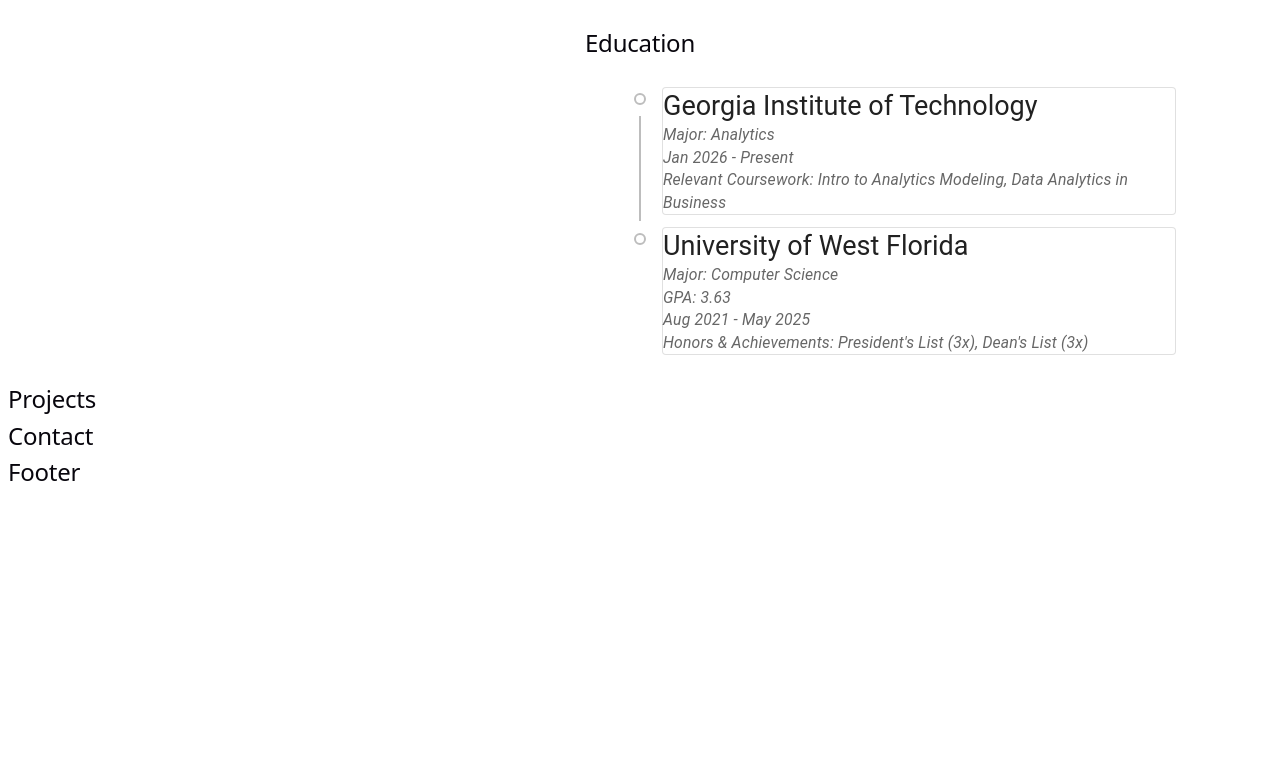
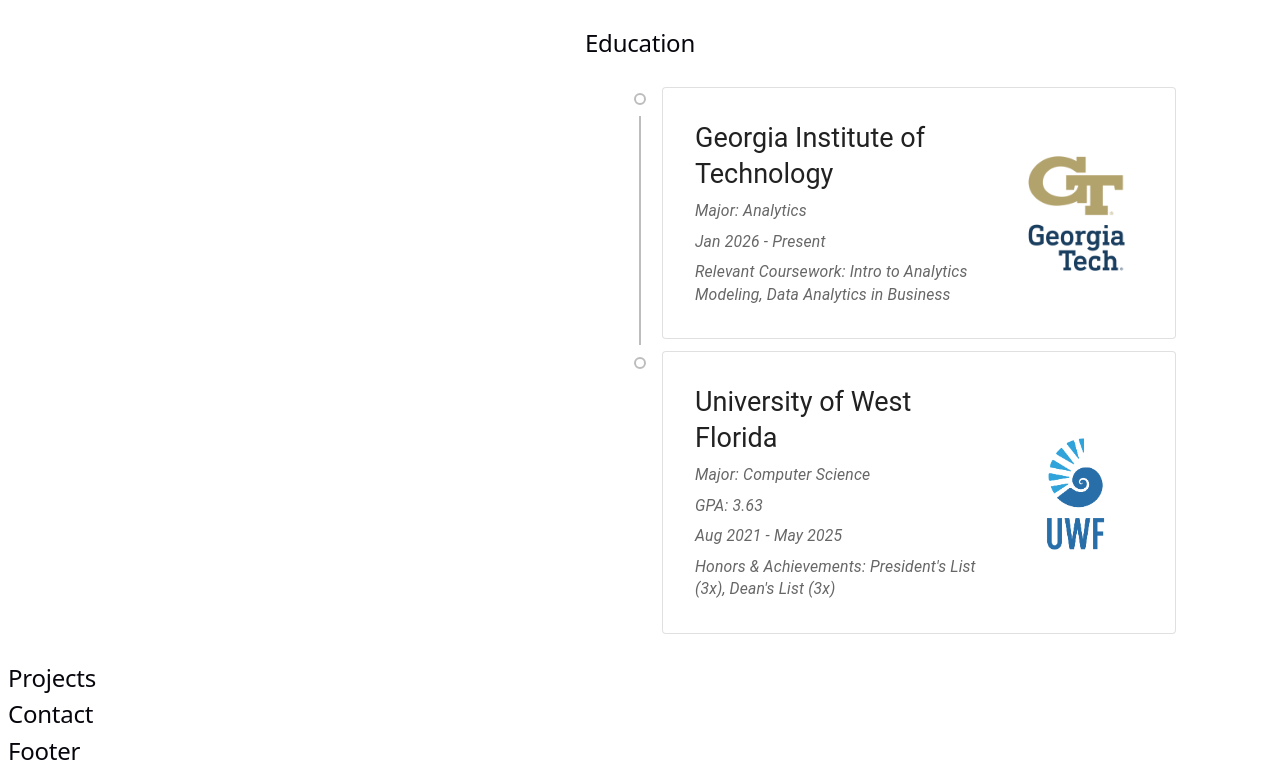
Before and after one commit to trevormee/personal-website, a React (Vite) app in the folder trevor-portfolio/: page / in a window 1280 px wide. Shown: the part 1955-2728 px from the top of the page. Before the commit the page ends 2449 px from the top, so only its background shows below. Built offline with nearby package versions, Linux system fonts and the light colour scheme.

Commit message:
add university logos to education cards

```diff
--- a/trevor-portfolio/src/components/Education.tsx
+++ b/trevor-portfolio/src/components/Education.tsx
@@ -4,7 +4,9 @@
 import TimelineConnector from "@mui/lab/TimelineConnector";
 import TimelineContent from "@mui/lab/TimelineContent";
 import TimelineDot from "@mui/lab/TimelineDot";
-import { Box, Container, Paper, Stack, Typography } from "@mui/material";
+import { Box, Container, Grid, Paper, Stack, Typography } from "@mui/material";
+import gtLogo from "../assets/education-images/gtLogo.png";
+import uwfLogo from "../assets/education-images/uwfLogo.png";
 
 type Education = {
   universityName: string;
@@ -14,6 +16,7 @@
   gpa?: string;
   honorsAndAchievements?: string[];
   relevantCoursework?: string[];
+  logo: string;
 };
 
 const EDUCATION_HISTORY: Education[] = [
@@ -26,6 +29,7 @@
       "Intro to Analytics Modeling",
       "Data Analytics in Business",
     ],
+    logo: gtLogo,
   },
 
   // UWF
@@ -35,6 +39,7 @@
     major: "Computer Science",
     gpa: "3.63",
     honorsAndAchievements: ["President's List (3x)", "Dean's List (3x)"],
+    logo: uwfLogo,
   },
 ];
 
@@ -58,9 +63,16 @@
                 {index < EDUCATION_HISTORY.length - 1 && <TimelineConnector />}
               </TimelineSeparator>
               <TimelineContent>
-                <Paper variant="outlined">
-                  <Stack spacing={2}>
-                    <Box>
+                <Paper
+                  variant="outlined"
+                  sx={{
+                    p: { xs: 3, md: 4 },
+                    overflow: "hidden",
+                  }}
+                >
+                  <Grid container spacing={3} sx={{ alignItems: "center" }}>
+                    <Grid size={{ xs: 12, md: 8 }}>
+                      <Stack spacing={1}>
                         <Typography variant="h5" color="text.primary">
                           {univ.universityName}
                         </Typography>
@@ -124,8 +136,32 @@
                               {univ.relevantCoursework.join(", ")}
                             </Typography>
                           )}
-                    </Box>
                       </Stack>
+                    </Grid>
+
+                    <Grid
+                      size={{ xs: 12, md: 4 }}
+                      sx={{
+                        display: "flex",
+                        justifyContent: { xs: "flex-start", md: "center" },
+                        alignItems: "center",
+                      }}
+                    >
+                      <Box
+                        component="img"
+                        src={univ.logo}
+                        alt={`${univ.universityName} logo`}
+                        sx={{
+                          maxWidth: { xs: 120, md: 180 },
+                          maxHeight: { xs: 80, md: 140 },
+                          width: "100%",
+                          height: "auto",
+                          objectFit: "contain",
+                          opacity: 0.9,
+                        }}
+                      />
+                    </Grid>
+                  </Grid>
                 </Paper>
               </TimelineContent>
             </TimelineItem>
```
Also changed, not shown: trevor-portfolio/src/assets/education-images/gtLogo.png (added), trevor-portfolio/src/assets/education-images/uwfLogo.png (added). Lines whose indentation alone changed are shown as unchanged.
